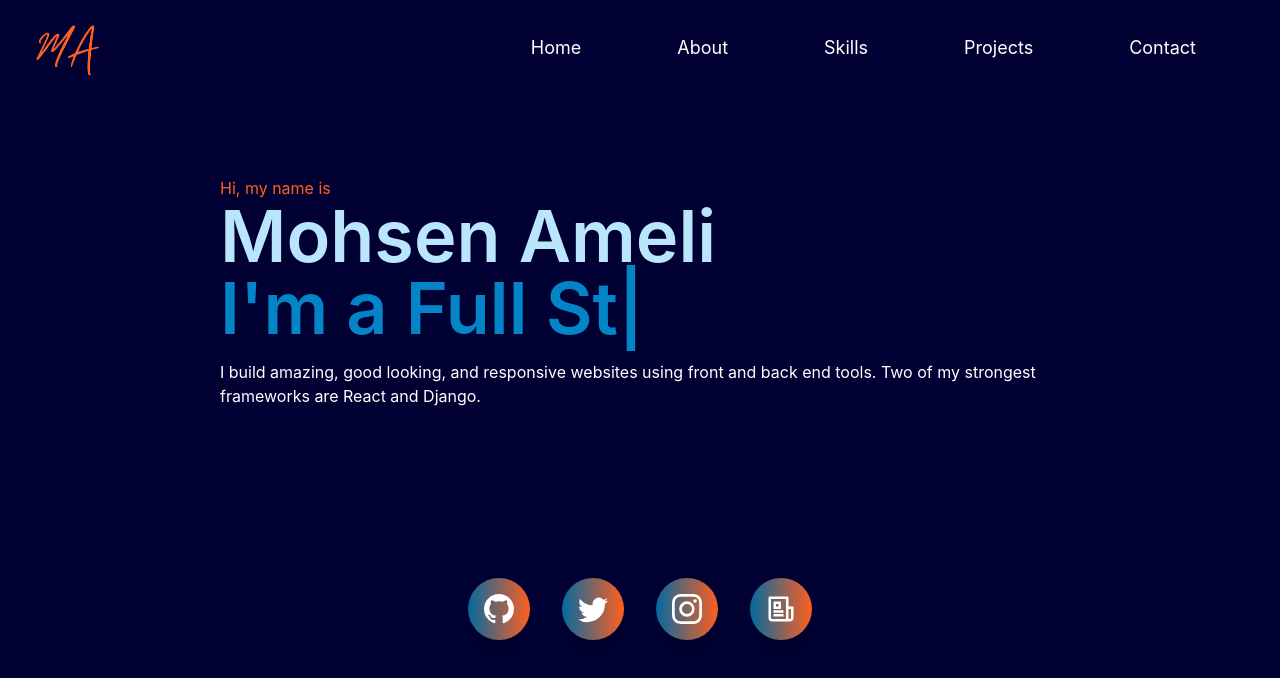
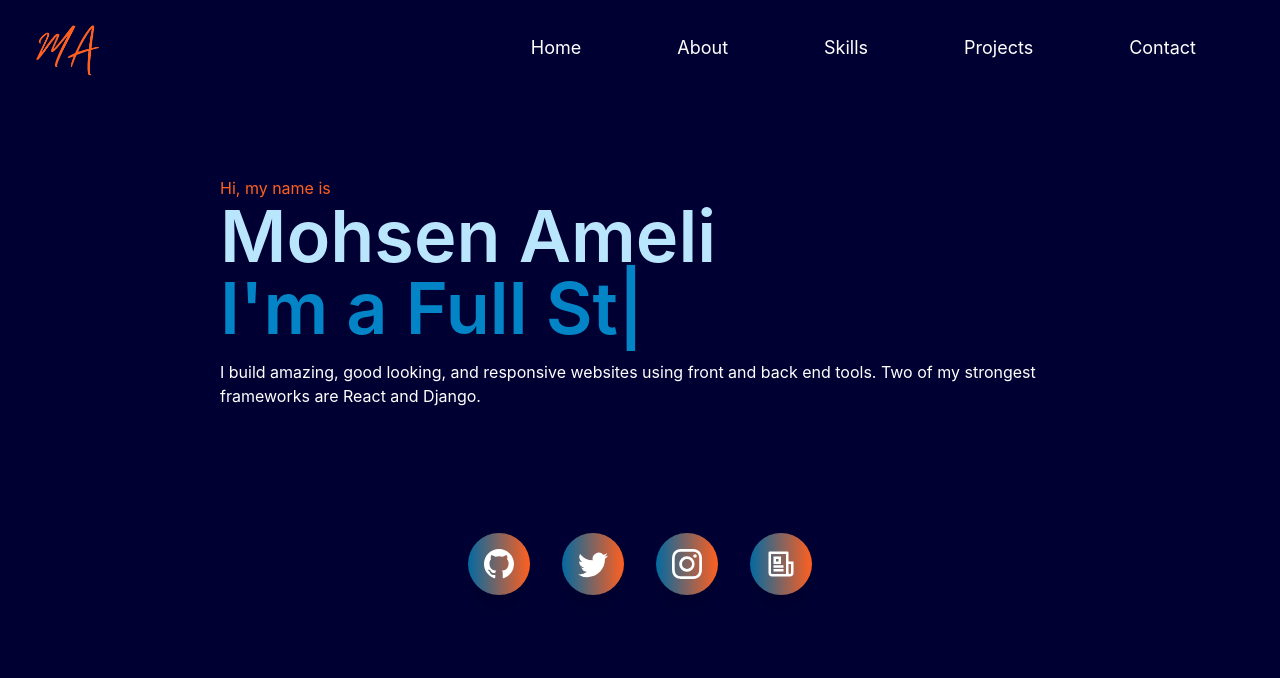
Before and after one commit to mohsen-ameli/portfolio, a React (Create React App) app: page / in a window 1280 px wide. Shown: the top 678 px of the page. Built offline with nearby package versions, Linux system fonts and the light colour scheme.

Commit message:
fixed the socials placement

```diff
--- a/src/home/home.jsx
+++ b/src/home/home.jsx
@@ -1,7 +1,7 @@
 import Typed from 'react-typed'
 
-import {BsGithub, BsTwitter, BsInstagram} from "react-icons/bs"
-import {RiNewspaperLine} from "react-icons/ri"
+import { BsGithub, BsTwitter, BsInstagram } from "react-icons/bs"
+import { RiNewspaperLine } from "react-icons/ri"
 import Tippy from '@tippyjs/react'
 import 'tippy.js/dist/tippy.css'
 import 'tippy.js/themes/light.css'
@@ -11,7 +11,7 @@ import AnimatedDiv from "../comps/animatedDiv"
 
 const Home = () => {
   return <>
-  {/* Name and other info */}
+    {/* Name and other info */}
     <Container className="pt-44">
       <AnimatedDiv>
         <h3 className="text-[#FF5F1F]">Hi, my name is</h3>
@@ -29,8 +29,8 @@ const Home = () => {
     </Container>
 
     {/* Socials */}
-    <Container override className="fixed bottom-[35%] sm:bottom-[30%] md:bottom-[20%] left-1/2 text-white">
-      <AnimatedDiv className="flex items-center -translate-x-1/2">
+    <Container override className="fixed xs:bottom-1/3 md:bottom-1/3 left-1/2 text-white">
+      <AnimatedDiv className="flex items-center -translate-x-1/2 translate-y-full">
         <div className="flex gap-x-8 text-[22px] md:text-[30px]">
           {/* Github */}
           <Tippy offset={[0, 20]} content="GitHub" placement="bottom" theme="tippy" animation="perspective">
--- a/src/projects/projectInfo.jsx
+++ b/src/projects/projectInfo.jsx
@@ -1,4 +1,4 @@
-export default {
+const project_info = {
   ZarathusTrust: {
     img: "/images/zarathustrust.jpg",
     title: "ZarathusTrust",
@@ -40,3 +40,5 @@ export default {
     body2: 'I used Tailwind, React, and firebase. I also use an api from "foodish".'
   }
 }
+
+export default project_info
--- a/tailwind.config.js
+++ b/tailwind.config.js
@@ -2,7 +2,11 @@
 module.exports = {
   content: ["./src/**/*.{js,jsx,ts,tsx}",],
   theme: {
-    extend: {},
+    extend: {
+      screens: {
+        'xs': '475px'
+      }
+    },
   },
   plugins: [],
 }
```
